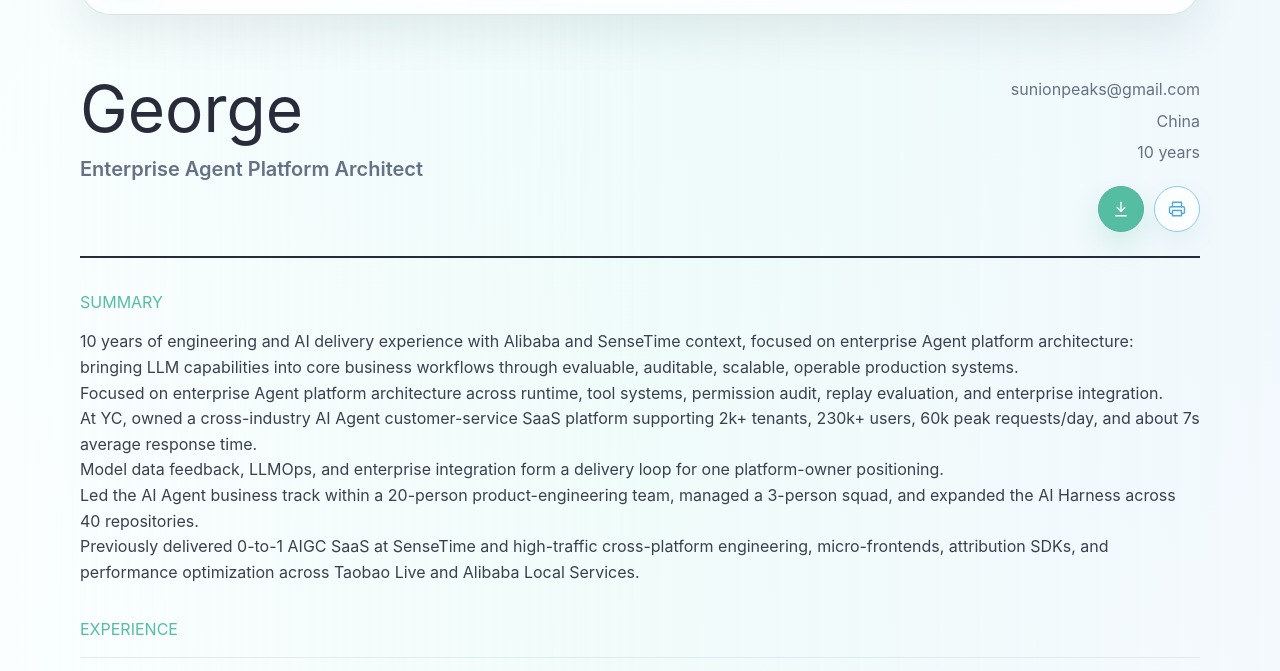
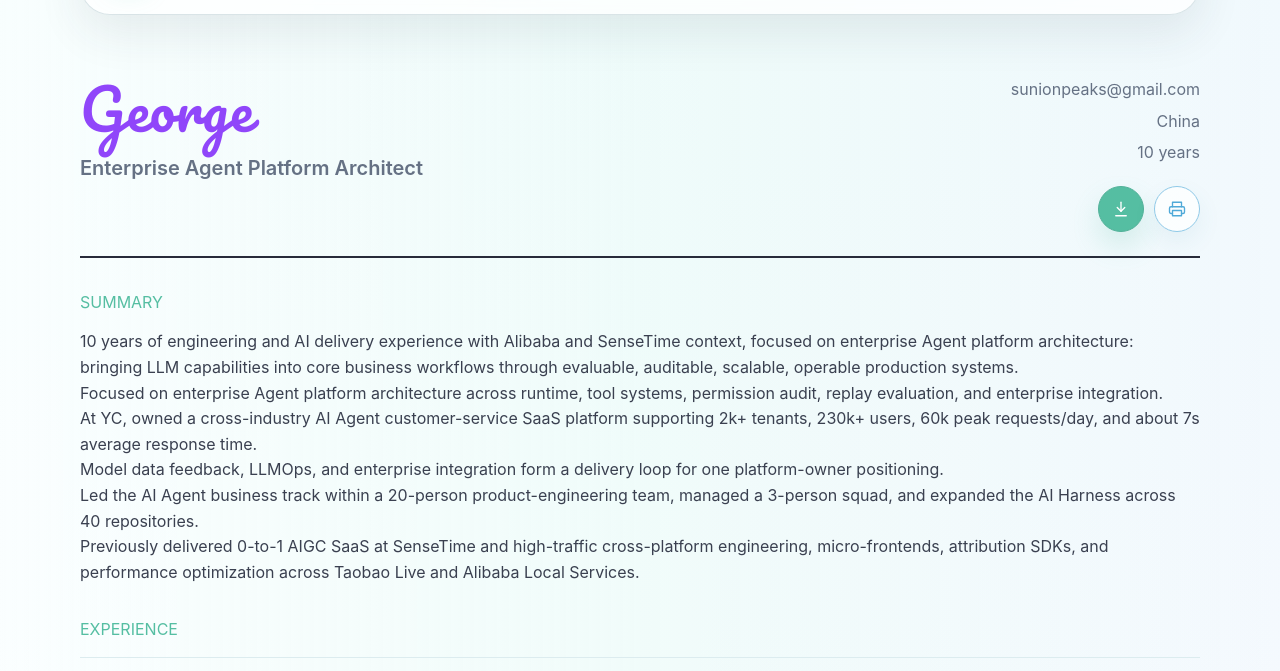
Before and after one commit to Nunchakus888/dossierkit, an Astro site: page /en/cv in a window 1280 px wide. Shown: the part 101-772 px from the top of the page. Built offline with nearby package versions, Linux system fonts and the light colour scheme; Astro itself is replaced by a stand-in of ours; no server answers.

Commit message:
polish: match FlowCV signature typography

```diff
--- a/scripts/generate-pdf.ts
+++ b/scripts/generate-pdf.ts
@@ -38,6 +38,9 @@ export async function main(args = process.argv.slice(2)) {
     for (const locale of locales) {
       const page = await browser.newPage({ viewport: { width: 1200, height: 1600 } });
       await page.goto(`${server.url}/${locale}/cv/`, { waitUntil: "networkidle" });
+      await page.evaluate(async () => {
+        if ("fonts" in document) await document.fonts.ready;
+      });
       await page.emulateMedia({ media: "print" });
 
       const fileName = `${pack.resume.filename}-${locale}.pdf`;
--- a/src/layouts/BaseLayout.astro
+++ b/src/layouts/BaseLayout.astro
@@ -46,6 +46,9 @@ const cssVars = [
     <meta property="og:description" content={descriptionText} />
     <meta property="og:type" content="website" />
     <link rel="icon" href="/favicon.svg" type="image/svg+xml" />
+    <link rel="preconnect" href="https://fonts.googleapis.com" />
+    <link rel="preconnect" href="https://fonts.gstatic.com" crossorigin />
+    <link href="https://fonts.googleapis.com/css2?family=Pacifico&display=swap" rel="stylesheet" />
     <meta name="generator" content={Astro.generator} />
     <title>{titleText}</title>
   </head>
--- a/src/layouts/CVLayout.astro
+++ b/src/layouts/CVLayout.astro
@@ -106,8 +106,12 @@ const printLabel = locale === "zh" ? "打印 / 另存为 PDF" : "Print / Save PD
 
   h1 {
     margin: 0;
-    font-size: clamp(2.2rem, 5vw, 4.8rem);
-    line-height: 1;
+    color: #9046fa;
+    font-family: "Pacifico", "Brush Script MT", cursive;
+    font-size: clamp(2.25rem, 4.8vw, 3.5rem);
+    font-weight: 400;
+    letter-spacing: 1px;
+    line-height: 1.12;
   }
 
   h2 {
@@ -299,7 +303,8 @@ const printLabel = locale === "zh" ? "打印 / 另存为 PDF" : "Print / Save PD
     }
 
     h1 {
-      font-size: 34px;
+      font-size: 30px;
+      line-height: 34px;
     }
   }
 </style>
```
Also changed, not shown: 2 other files.
